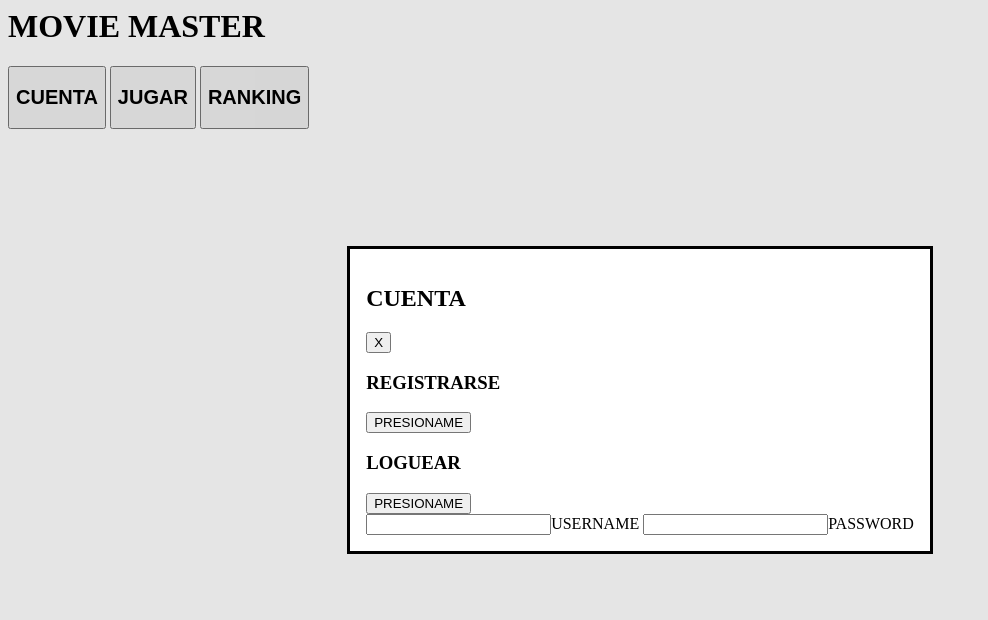
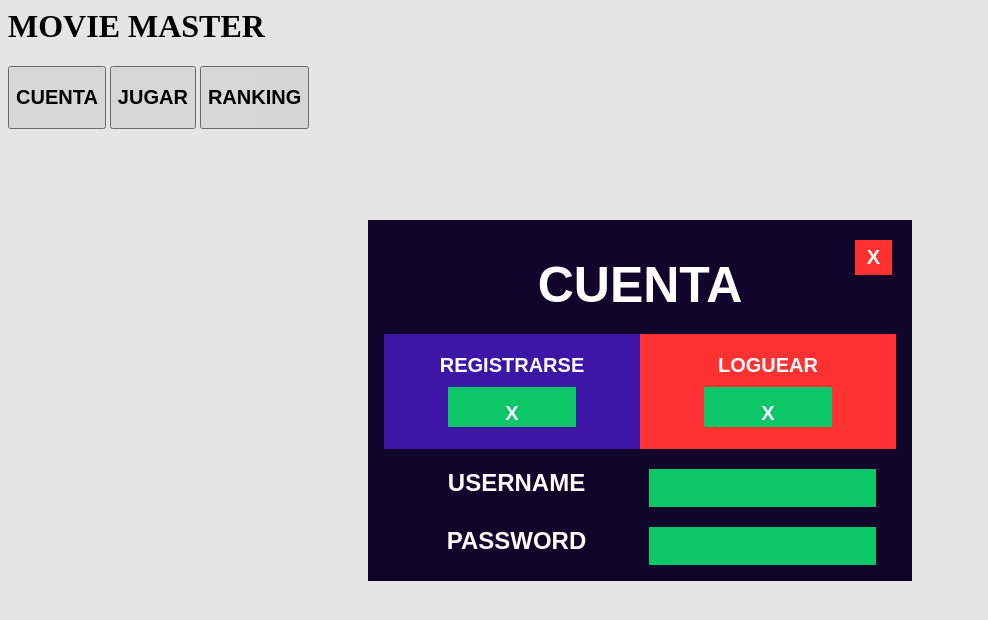
Before and after one commit to jbrianza-pio/Grupo-05---Trabajo-Primer-Cuatrimestre, a plain HTML site: page front/index.html in a window 1280 px wide. Both pictures are taken after a click on the button "CUENTA". Shown: the whole page, without its empty margins (0-988 px from the left). Drawn offline with Linux system fonts and the light colour scheme; no server answers.

Commit message:
Modal's CSS y DOM correction
hice el css solamente de los modales
corregi un error del dom

```diff
--- a/front/dom.js
+++ b/front/dom.js
@@ -79,11 +79,13 @@ function changeScreen(){
 }
 
 function replaceSec1(peliculaSec1){
-    document.getElementsByClassName("namePeli1").textContent=peliculaSec1[0]
+    document.getElementsByClassName("namePeli1")[0].textContent=peliculaSec1[0]
+    document.getElementsByClassName("namePeli1")[1].textContent=peliculaSec1[0]
     //modificar imagen de fondo css
 }
 function replaceSec2(peliculaSec2){
-    document.getElementsByClassName("namePeliw").textContent=peliculaSec2[0]
+    document.getElementsByClassName("namePeli1")[0].textContent=peliculaSec2[0]
+    document.getElementsByClassName("namePeli1")[1].textContent=peliculaSec2[0]
     //modificar imagen de fondo css
 }
 
--- a/front/index.css
+++ b/front/index.css
@@ -0,0 +1,174 @@
+
+
+
+
+
+
+
+
+
+
+
+
+
+
+
+
+
+
+
+
+
+
+
+
+
+
+
+
+
+
+
+
+
+
+
+
+
+
+
+
+
+
+
+
+
+
+
+
+
+
+
+
+
+
+
+
+
+
+
+
+
+
+
+
+
+
+
+
+
+.modal {
+    border: none;
+    background-color: #10062b;
+    color: white;
+    width: 40%;
+    min-width: 300px;
+    text-align: center;
+    font-family: sans-serif;
+    h2 {
+        margin: 0;
+        padding: 20px 0;
+        font-size: 50px;
+    }
+    h3 {
+        margin: 0;
+        font-size: 20px;
+        font-weight: bold;
+    }
+    button {
+        background-color: #0CC768;
+        border: none;
+        padding: 15px 30px;
+        color: white;
+        font-weight: bold;
+        font-size: 20px;
+        cursor: pointer;
+        transition: background-color 0.3s ease;
+    }
+    button:hover {
+        background-color: #0aa558;
+    }
+    .closeButton {
+        position: absolute;
+        top: 20px;
+        right: 20px;
+        background: #ff3131;
+        padding: 6px 12px;
+    }
+    .formulario {
+        display: grid;
+        grid-template-columns: 1fr 1fr;
+        gap: 20px;
+        margin-top: 20px;
+        padding: 0 20px;
+        label{
+            font-size: 24px;
+            text-align:center;
+            font-weight: bold;
+        }
+        input{
+            background-color: #0CC768;
+            border: none;
+            padding: 10px;
+            font-size: 16px;
+            color: white;
+        }
+    }
+}
+
+.redPart, .purplePart {
+    display: inline-block;
+    width: 50%;
+    min-width: 150px;
+    min-height: 75px;
+    padding: 20px 0;
+    color: white;
+}
+.purplePart {
+    background-color: #3d16a8;
+}
+.redPart {
+    background-color: #ff3131;
+}
+.modal p {
+    margin: 10px 0 0;
+    font-size: 24px;
+    font-weight: bold;
+}
+#modalFinal div:last-of-type {
+    display: flex;
+    justify-content: space-around;
+    padding: 20px 0;
+    background-color: #0B0E27;
+}
+.partesAccion {
+    display: flex;
+    width: 100%;
+}
+.accionBtn {
+    font-size: 18px;
+    width: 50%;
+    max-height: 40px;
+    min-width: 80px;
+    padding: 2px 20px;
+    margin-top: 10px;
+}
+#buttonsJugar{
+    margin-top: 10px;
+    text-align: center;
+    button{
+        margin-top: 5px;
+        width: 100%;
+        min-width: 60px;
+    }
+}
--- a/front/index.html
+++ b/front/index.html
@@ -3,6 +3,7 @@
     <meta charset="UTF-8">
     <meta name="viewport" content="width=device-width, initial-scale=1.0">
     <title>MovieMasterIndex</title>
+    <link rel="stylesheet" href="index.css">
 </head>
 <body>
     <h1>MOVIE MASTER</h1>
@@ -11,47 +12,55 @@
         <button onclick="showModalPlay()"><h2>JUGAR</h2></button>
         <button onclick="showModalRanking()"><h2>RANKING</h2></button>
     </section>
-    <dialog id = "modalSesion1">
+    <dialog id="modalSesion1" class="modal">
+        <button class="closeButton" onclick="closeModalCuenta1()">X</button>
         <h2>CUENTA</h2>
-        <button onclick="closeModalCuenta1()">X</button>
-        <div>
+        <div class="partesAccion">
+            <div class="purplePart">
             <h3>REGISTRARSE</h3>
-            <button onclick="register()">PRESIONAME</button>
+            <button class="accionBtn" onclick="register()">X</button>
+            </div>
+            <div class="redPart">
+            <h3>LOGUEAR</h3>
+            <button class="accionBtn" onclick="login()">X</button>
+            </div>
         </div>
-        <div>
-            <h3>LOGUEAR</h3>
-            <button onclick="login()">PRESIONAME</button>
-        </div>
-        <div>
-            <input id="inputUser">USERNAME</input>
-            <input id="inputPassword">PASSWORD</input>
+        <div class="formulario">
+            <label>USERNAME</label>
+            <input id="inputUser" type="text">
+            <label>PASSWORD</label>
+            <input id="inputPassword" type="password">
         </div>
     </dialog>
-    <dialog id = "modalSesion2">
+
+    <dialog id = "modalSesion2"  class="modal">
+        <button class="closeButton" onclick="closeModalCuenta2()">X</button>
         <h2>CUENTA</h2>
-        <button onclick="closeModalCuenta2()">X</button>
-        <div>
+        <div class="partesAccion">
+
+        <div class="purplePart">
             <h3>CUENTA LOGUEADA</h3>
             <p id="userLogued"></p>
         </div>
-        <div>
+        <div  class="redPart">
             <h3 >CERRAR SESIÓN</h3>
             <button onclick="closeAccount()">PRESIONAME</button>
         </div>
+        </div>
     </dialog>
-    <dialog id = "modalJugar">
+    <dialog id = "modalJugar"  class="modal">
+        <button class="closeButton" onclick="closeModalPlay()">X</button>
         <h2>JUGAR</h2>
-        <button onclick="closeModalPlay()">X</button>
         <p>ELIGE CATEGORÍA</p>
-        <div>
+        <div id="buttonsJugar">
             <button onclick="changeGame('ganancia')">TAQUILLA</button>
             <button onclick="changeGame('voto_espectadores')">VALORACIÓN</button>
             <button onclick="changeGame('año')">FECHA</button>
         </div>
     </dialog>
-    <dialog id = "modalRanking">
+    <dialog id = "modalRanking"  class="modal">
+        <button class="closeButton" onclick="closeModalRanking()">X</button>
         <h2>RANKING</h2>
-        <button onclick="closeModalRanking()">X</button>
         <table id="tabla">
             <tr>
                 <th>
```
Also changed, not shown: front/indexplay.html (+9 -9 lines).
